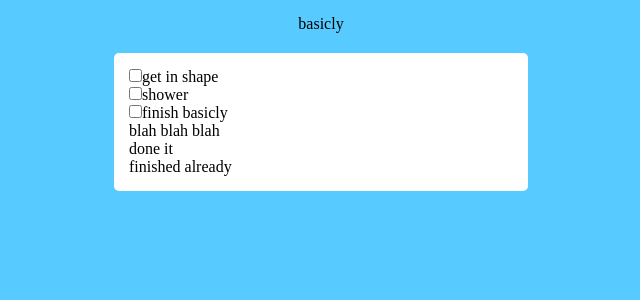
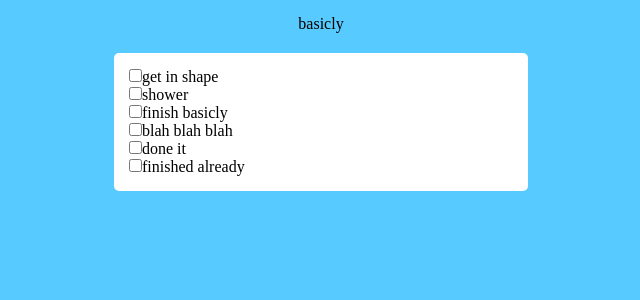
Before and after one commit to basicly/basicly, a React (Create React App) app in the folder client/: page / in a window 1280 px wide. Shown: the top 300 px of the page, without its empty margins (334-974 px from the left). Built offline with nearby package versions, Linux system fonts and the light colour scheme.

Commit message:
Build out basic completed to do form with checkbox inputs

```diff
--- a/client/src/Components/ToDoCompletedEntry/ToDoCompletedEntry.js
+++ b/client/src/Components/ToDoCompletedEntry/ToDoCompletedEntry.js
@@ -3,7 +3,12 @@ import React from 'react';
 const toDoCompletedEntry = (props) => {
   return (
     <div>
-      {props.toDoCompleted.name}
+      <label>
+        <input
+          type="checkbox"
+        />
+        {props.toDoCompleted.name}
+      </label>
     </div>
   );
 };
--- a/client/src/Components/ToDoCompletedList/ToDoCompletedList.js
+++ b/client/src/Components/ToDoCompletedList/ToDoCompletedList.js
@@ -7,6 +7,7 @@ import ToDoCompletedEntry from '../ToDoCompletedEntry/ToDoCompletedEntry';
 const toDoCompletedList = (props) => {
   return (
     <div className="ToDoCompletedList">
+      <form>
         {props.toDosCompleted.map((toDoCompleted) => {
           return (
             <ToDoCompletedEntry
@@ -15,6 +16,7 @@ const toDoCompletedList = (props) => {
             />
           );
         })}
+      </form>
     </div>
   );
 };
```
Lines whose indentation alone changed are shown as unchanged.
